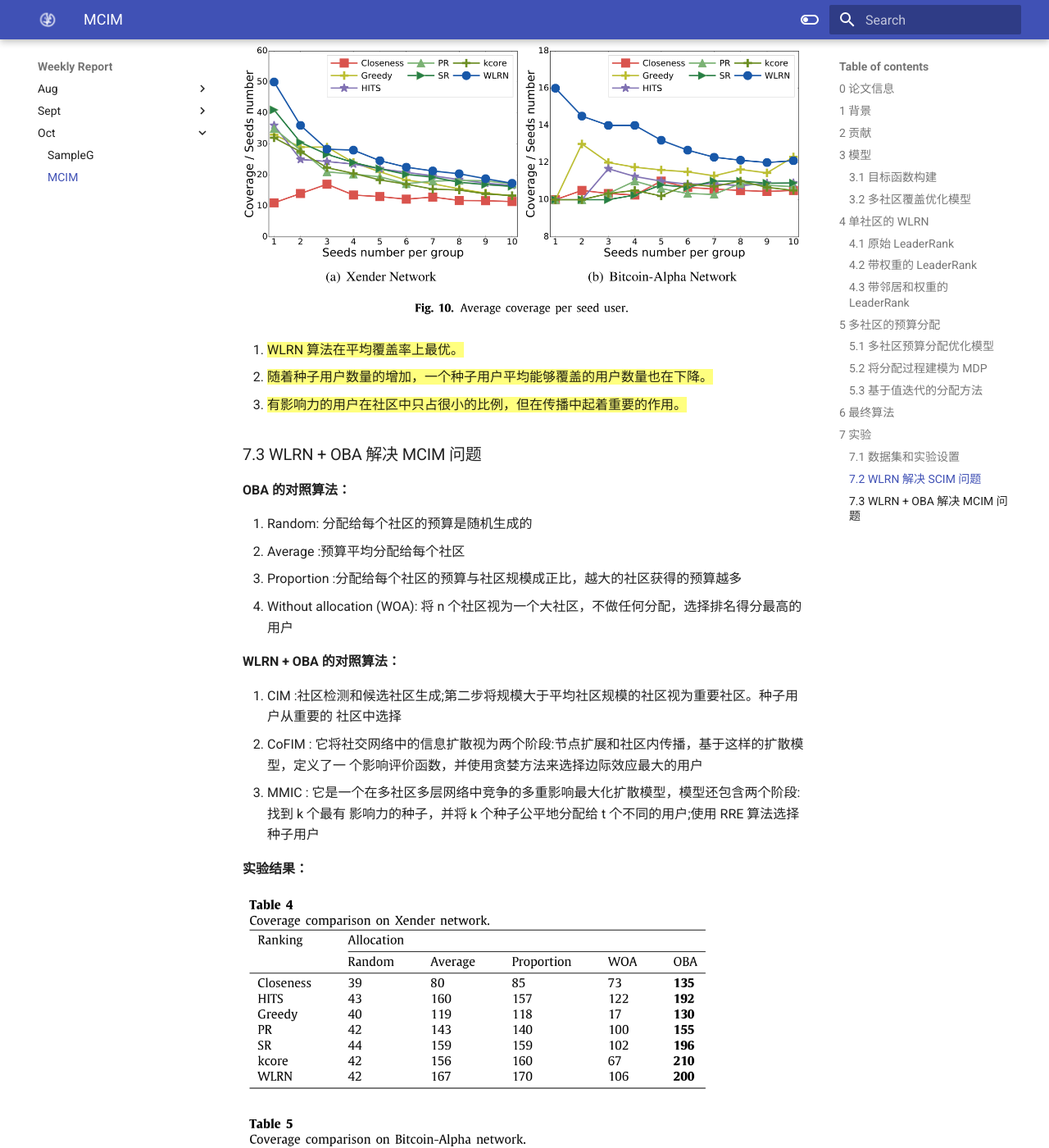
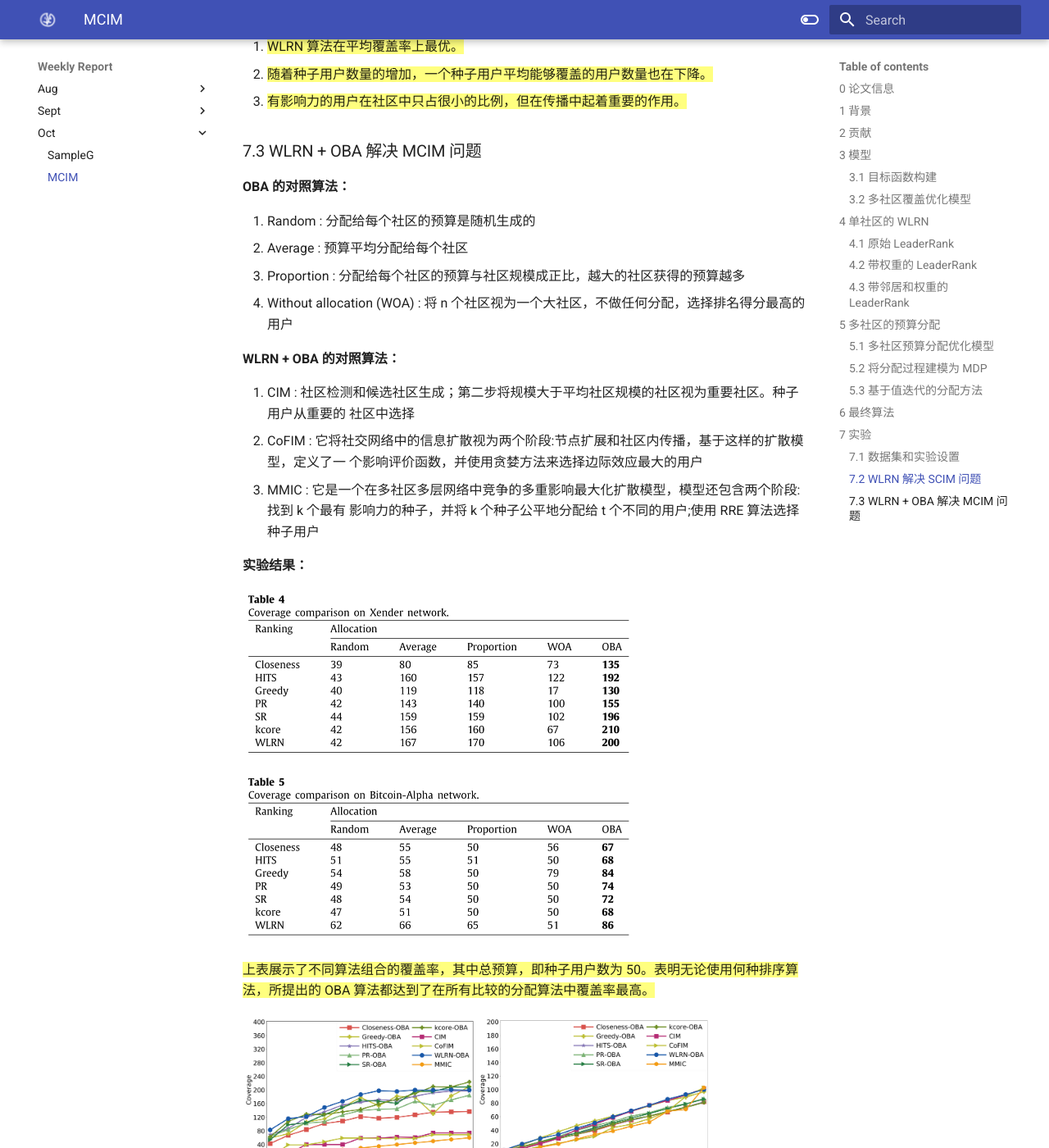
Before and after one commit to Shi-D/Blog, an MkDocs documentation site: the page built from docs/weekly-report/oct/MCIM.md, in a window 1280 px wide and 1400 px high, scrolled down 9436 px. Shown: the whole window at 82% size. Built offline with MkDocs 1.6.1 and Material for MkDocs 9.7.7, drawn with Linux system fonts in a browser that asks for light colours.

Commit message:
update MCIM

```diff
--- a/docs/weekly-report/oct/MCIM.md
+++ b/docs/weekly-report/oct/MCIM.md
@@ -106,7 +106,7 @@ $$
 
 在 V 中有 n 个用户，在 E 中有 m 条边的社交图 G = (V,E)，我们向 G 中添加一个虚拟用户 u*，如下图，
 
-<img src="../MCIM-3.png" alt="MCIM-3" style="zoom:20%;" />
+<img src="../MCIM-3.png" alt="MCIM-3" style="zoom:18%;" />
 
 
 
@@ -194,7 +194,7 @@ $$
 
 <u>State-Value function</u>:  状态价值函数 $V_π(s) = E_π[∑_{i=0}^{\infty} γ^i r_i|s_0 = s]$，在策略 π 下，采取下一个 action 得到的奖励。也即，$V_π (s)$  为从 $\{G_i , G_{i+1} , ...\}$ 中选出的 $q$ 个种子用户所覆盖的预期用户数，$V_π (s = (i, q)) = f (∪^n_{j=i}S_j)$
 
-<img src="../MCIM-5.png" alt="MCIM-5" style="zoom:50%;" />
+<img src="../MCIM-5.png" alt="MCIM-5" style="zoom:25%;" />
 
 
 
@@ -235,11 +235,11 @@ $$
 
 数据集：使用现实的离线 D2D 共享数据集 Xen-der 和在线网络 Bitcoin-Alpha
 
-![MCIM-8](../MCIM-8.png)
+![MCIM-8](../MCIM-8.png){width=500}
 
 参数设置：
 
-![MCIM-9](../MCIM-9.png)
+![MCIM-9](../MCIM-9.png){width=500}
 
 
 
@@ -256,17 +256,19 @@ $$
 
 实验结果：
 
-<img src="../MCIM-10.png" alt="MCIM-10" style="zoom:50%;" />
+<img src="../MCIM-10.png" alt="MCIM-10" style="zoom:20%;" />
 
 ==2-hop 和 $\alpha = 0.1$ 时，能取得最优的传播覆盖率。==
 
 ==考虑链接的权重和邻居的影响会导致更高的传播覆盖率。==
 
-<img src="../MCIM-11.png" alt="MCIM-11" style="zoom:50%;" />
+<img src="../MCIM-11.png" alt="MCIM-11" style="zoom:20%;" />
 
 ==和对照算法对比下，WLRN 能取得更好的解。==
 
-![MCIM-12](../MCIM-12.png)
+<img src="../MCIM-12.png" alt="MCIM-11" style="zoom:20%;" />
+
+
 
 1. ==WLRN 算法在平均覆盖率上最优。==
 2. ==随着种子用户数量的增加，一个种子用户平均能够覆盖的用户数量也在下降。==
@@ -276,23 +278,23 @@ $$
 
 **OBA 的对照算法：**
 
-1. Random: 分配给每个社区的预算是随机生成的
-2. Average :预算平均分配给每个社区
-3. Proportion :分配给每个社区的预算与社区规模成正比，越大的社区获得的预算越多
-4. Without allocation (WOA): 将 n 个社区视为一个大社区，不做任何分配，选择排名得分最高的用户
+1. Random : 分配给每个社区的预算是随机生成的
+2. Average : 预算平均分配给每个社区
+3. Proportion : 分配给每个社区的预算与社区规模成正比，越大的社区获得的预算越多
+4. Without allocation (WOA) : 将 n 个社区视为一个大社区，不做任何分配，选择排名得分最高的用户
 
 **WLRN + OBA 的对照算法：**
 
-1. CIM :社区检测和候选社区生成;第二步将规模大于平均社区规模的社区视为重要社区。种子用户从重要的 社区中选择
+1. CIM : 社区检测和候选社区生成；第二步将规模大于平均社区规模的社区视为重要社区。种子用户从重要的 社区中选择
 2. CoFIM : 它将社交网络中的信息扩散视为两个阶段:节点扩展和社区内传播，基于这样的扩散模型，定义了一 个影响评价函数，并使用贪婪方法来选择边际效应最大的用户
 3. MMIC : 它是一个在多社区多层网络中竞争的多重影响最大化扩散模型，模型还包含两个阶段: 找到 k 个最有 影响力的种子，并将 k 个种子公平地分配给 t 个不同的用户;使用 RRE 算法选择种子用户
 
 **实验结果：**
 
- <img src="../MCIM-13.png" alt="MCIM-13" style="zoom:30%;" />
+ <img src="../MCIM-13.png" alt="MCIM-13" style="zoom:25%;" />
 
 ==上表展示了不同算法组合的覆盖率，其中总预算，即种子用户数为 50。表明无论使用何种排序算法，所提出的 OBA 算法都达到了在所有比较的分配算法中覆盖率最高。==
 
- <img src="../MCIM-14.png" alt="MCIM-14" style="zoom:30%;" />
+ <img src="../MCIM-14.png" alt="MCIM-14" style="zoom:20%;" />
 
 ==由于 D2D 传播要求参与传播的双方在一定范围内，所以 D2D 传播具有很强的地域限制，这导致 D2D 社交网络社 区数量普遍较少，当种子节点数量达到一定数量(35个种子节点)时，算法的最大传播能力将受到限制。==
```
